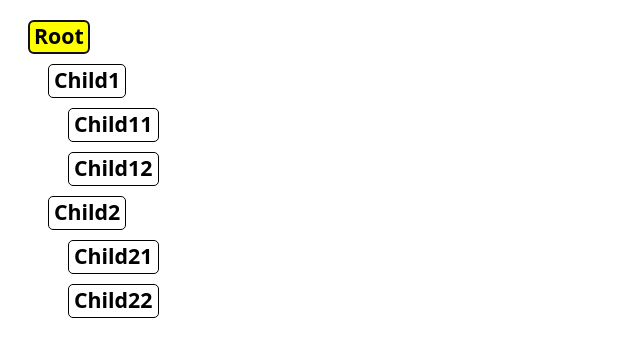
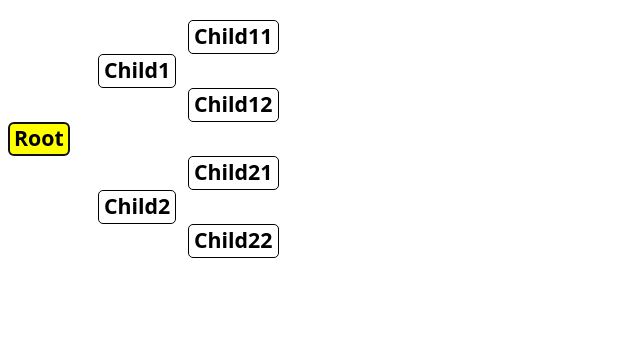
Before and after one commit to Tomitomi1021/LogicTree, a Nuxt app: page / in a window 1280 px wide. Shown: the top 356 px of the page, without its empty margins (0-640 px from the left). Built offline with nearby package versions, Linux system fonts and the light colour scheme.

Commit message:
よりロジックツリーっぽい形にした．

```diff
--- a/components/TreeNode.vue
+++ b/components/TreeNode.vue
@@ -1,5 +1,20 @@
 <template>
   <div class="tree-node">
+    <div class="flex">
+      <div class="padding"></div>
+      <div class="children">
+        <TreeNode
+          ref="childrenComponentFirstHalf"
+          v-for="(childNode,index) in node.children.slice(0,midIndex)"
+          :node="childNode"
+          @activePrevSibling="()=>activateChildNode(index-1)"
+          @activeNextSibling="()=>activateChildNode(index+1)"
+          @addPrevSibling="()=>addChildNode(index)"
+          @addNextSibling="()=>addChildNode(index+1)"
+          @deleteMe="()=>deleteChildNode(index)"/>
+      </div>
+    </div>
+
     <pre
       ref="nodeLabel"
       v-show="!editMode"
@@ -16,16 +31,20 @@
       class="node-label"
       :style="{width:contentWidth+'px'}"
       type="text">
-    <div class="children">
-      <TreeNode
-        ref="childrenComponent"
-        v-for="(childNode,index) in node.children"
-        :node="childNode"
-        @activePrevSibling="()=>activateChildNode(index-1)"
-        @activeNextSibling="()=>activateChildNode(index+1)"
-        @addPrevSibling="()=>addChildNode(index)"
-        @addNextSibling="()=>addChildNode(index+1)"
-        @deleteMe="()=>deleteChildNode(index)"/>
+
+    <div class="flex">
+      <div class="padding"></div>
+      <div class="children">
+        <TreeNode
+          ref="childrenComponentSecondHalf"
+          v-for="(childNode,index) in node.children.slice(midIndex,nodeCount)"
+          :node="childNode"
+          @activePrevSibling="()=>activateChildNode(index+midIndex-1)"
+          @activeNextSibling="()=>activateChildNode(index+midIndex+1)"
+          @addPrevSibling="()=>addChildNode(index+midIndex)"
+          @addNextSibling="()=>addChildNode(index+midIndex+1)"
+          @deleteMe="()=>deleteChildNode(index+midIndex)"/>
+      </div>
     </div>
   </div>
 </template>
@@ -45,6 +64,14 @@ export default {
       isActive:false,
       editMode:false,
       contentWidth:0
+    }
+  },
+  computed:{
+    midIndex(){
+      return Math.floor(this.node.children.length/2);
+    },
+    nodeCount(){
+      return this.node.children.length;
     }
   },
   methods: {
@@ -71,6 +98,13 @@ export default {
         this.deleteThisNodeForce();
       }
     },
+    childrenComponent(index){
+      if(index < this.midIndex){
+        return this.$refs.childrenComponentFirstHalf[index];
+      }else{
+        return this.$refs.childrenComponentSecondHalf[index-this.midIndex];
+      }
+    },
     adjustContentWidth(){
       const editor = this.$refs.nodeLabelEditor;
       this.contentWidth= 0;
@@ -87,15 +121,15 @@ export default {
       }
     },
     deleteChildNode(index){
-      let target = this.$refs.childrenComponent[index].node;
+      let target = this.childrenComponent(index).node;
       this.node.removeChild(target);
       this.$nextTick(()=>{
         if(this.node.children.length == 0){
           this.activate();
         }else if(index == this.node.children.length){
-          this.$refs.childrenComponent[index-1].activate();
+          this.childrenComponent(index-1).activate();
         }else{
-          this.$refs.childrenComponent[index].activate();
+          this.childrenComponent(index).activate();
         }
       });
     },
@@ -109,7 +143,7 @@ export default {
       this.node.newChild(newNodeIndex,"new node");
 
       this.$nextTick(()=>{
-        this.$refs.childrenComponent[newNodeIndex].activate();
+        this.childrenComponent(newNodeIndex).activate();
       })
     },
     onEditorBlur(){
@@ -137,9 +171,9 @@ export default {
       });
     },
     activateChildNode(index){
-      if(index<0||this.$refs.childrenComponent.length<=index)return;
+      if(index<0||this.node.children.length<=index)return;
 
-      const firstChildNode = this.$refs.childrenComponent[index];
+      const firstChildNode = this.childrenComponent(index);
       if (firstChildNode && firstChildNode.activate) {
         firstChildNode.activate();
       }
@@ -151,7 +185,7 @@ export default {
       }
     },
     activateFirstChildNode() {
-      const firstChildNode = this.$refs.childrenComponent[0];
+      const firstChildNode = this.childrenComponent(0);
       if (firstChildNode && firstChildNode.activate) {
         firstChildNode.activate();
       }
@@ -168,7 +202,6 @@ export default {
 
 <style scoped>
 .tree-node {
-  margin-left: 20px;
 }
 
 .node-label {
@@ -192,6 +225,13 @@ export default {
 }
 
 .children {
-  margin-top: 10px;
+}
+
+.flex{
+  display:flex;
+}
+
+.padding{
+  width:90px;
 }
 </style>
```
